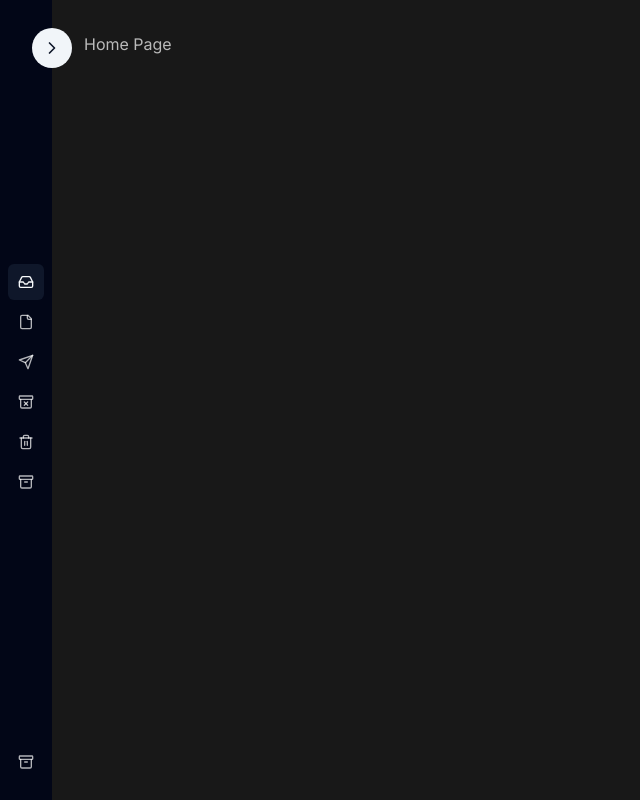
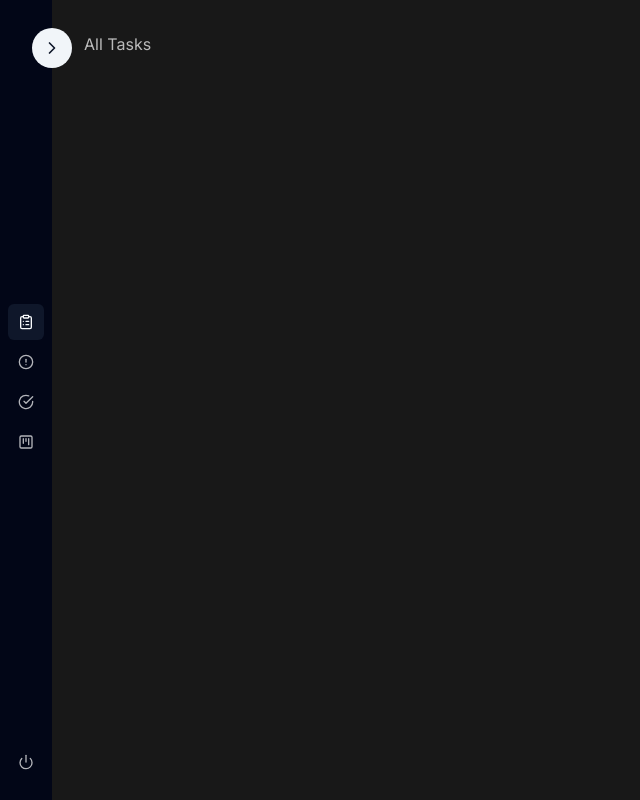
Before and after one commit to hermit-github/next-task-app, a Next.js app: page / in a window 1280 px wide. Shown: the whole page, without its empty margins (0-640 px from the left). Built offline with nearby package versions, Linux system fonts and the light colour scheme.

Commit message:
Done With Side Nav Icons

```diff
--- a/src/Components/TaskApp/LogoutButton.tsx
+++ b/src/Components/TaskApp/LogoutButton.tsx
@@ -2,7 +2,7 @@ import React from 'react'
 import { Tooltip, TooltipContent, TooltipTrigger } from "../ui/tooltip";
 import { buttonVariants } from "../ui/button";
 import Link from 'next/link';
-import { Archive } from 'lucide-react';
+import { Power } from 'lucide-react';
 import { cn } from '@/lib/utils';
 
 type Props = {
@@ -12,7 +12,7 @@ type Props = {
 const log = {
     title: "Logout",
     label: "",
-    icon: Archive,
+    icon: Power,
     variant: "ghost",
   };
 
--- a/src/Components/TaskApp/SideBar.tsx
+++ b/src/Components/TaskApp/SideBar.tsx
@@ -3,25 +3,13 @@ import React, { useState } from "react";
 import Nav from "../ui/Nav";
 import {
   AlertCircle,
-  Archive,
-  ArchiveX,
   ChevronRight,
-  File,
-  Inbox,
-  MessagesSquare,
-  PenBox,
-  Search,
-  Send,
-  ShoppingCart,
-  Trash2,
-  Users2,
+  CheckCircle,
+  KanbanSquare,
+  ClipboardList
 } from "lucide-react";
 import { TooltipProvider } from "../ui/tooltip";
-import { Tooltip, TooltipContent, TooltipTrigger } from "../ui/tooltip";
-import { Button, buttonVariants } from "../ui/button";
-
-import Link from "next/link";
-import { cn } from "@/lib/utils";
+import { Button } from "../ui/button";
 import LogoutButton from "./LogoutButton";
 
 type Props = {};
@@ -41,39 +29,27 @@ const SideBar = (props: Props) => {
           isCollapsed={isCollapsed}
           links={[
             {
-              title: "Inbox",
-              label: "128",
-              icon: Inbox,
+              title: "All Tasks",
+              label: "",
+              icon:ClipboardList,
               variant: "default",
             },
             {
-              title: "Drafts",
-              label: "9",
-              icon: File,
+              title: "Important",
+              label: "",
+              icon: AlertCircle,
               variant: "ghost",
             },
             {
-              title: "Sent",
-              label: "",
-              icon: Send,
-              variant: "ghost",
+                title: "Completed",
+                label: "",
+                icon: CheckCircle,
+                variant: "ghost",
             },
             {
-              title: "Junk",
-              label: "23",
-              icon: ArchiveX,
-              variant: "ghost",
-            },
-            {
-              title: "Trash",
+              title: "Board",
               label: "",
-              icon: Trash2,
-              variant: "ghost",
-            },
-            {
-              title: "Archive",
-              label: "",
-              icon: Archive,
+              icon: KanbanSquare,
               variant: "ghost",
             },
           ]}
--- a/src/app/page.tsx
+++ b/src/app/page.tsx
@@ -1,7 +1,7 @@
 export default function Home() {
   return (
     <main>
-      Home Page
+      All Tasks
     </main>
   )
 }
```
